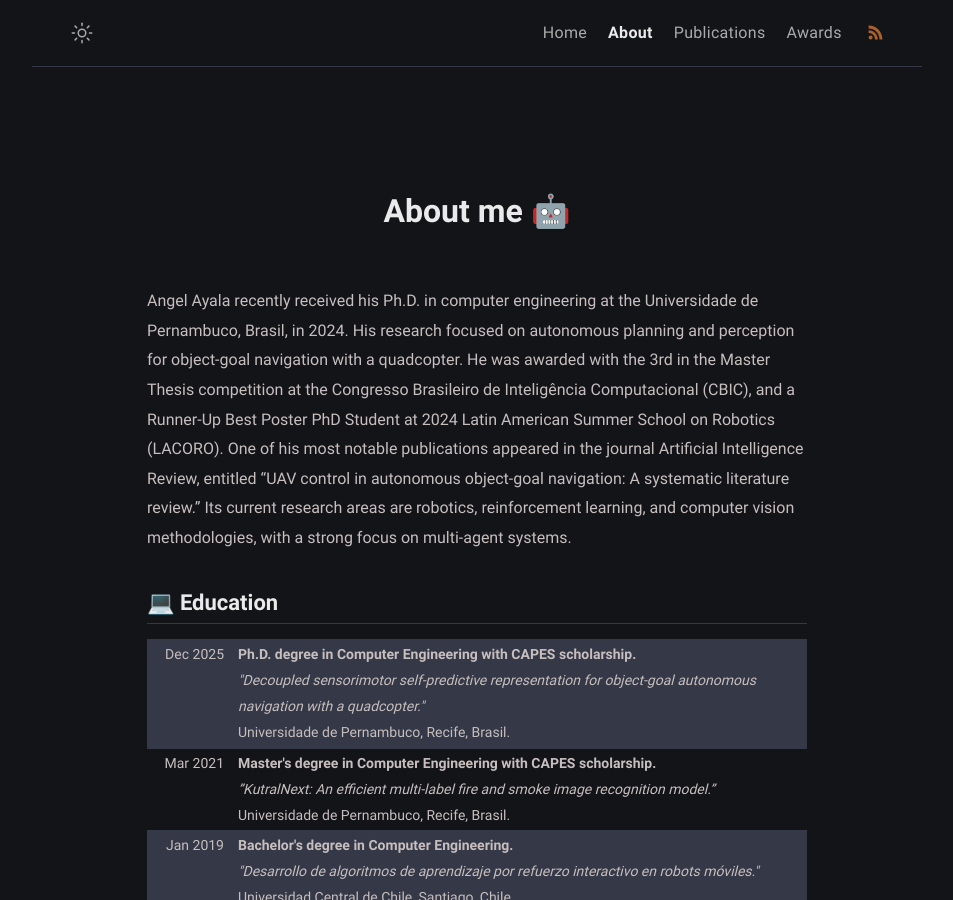
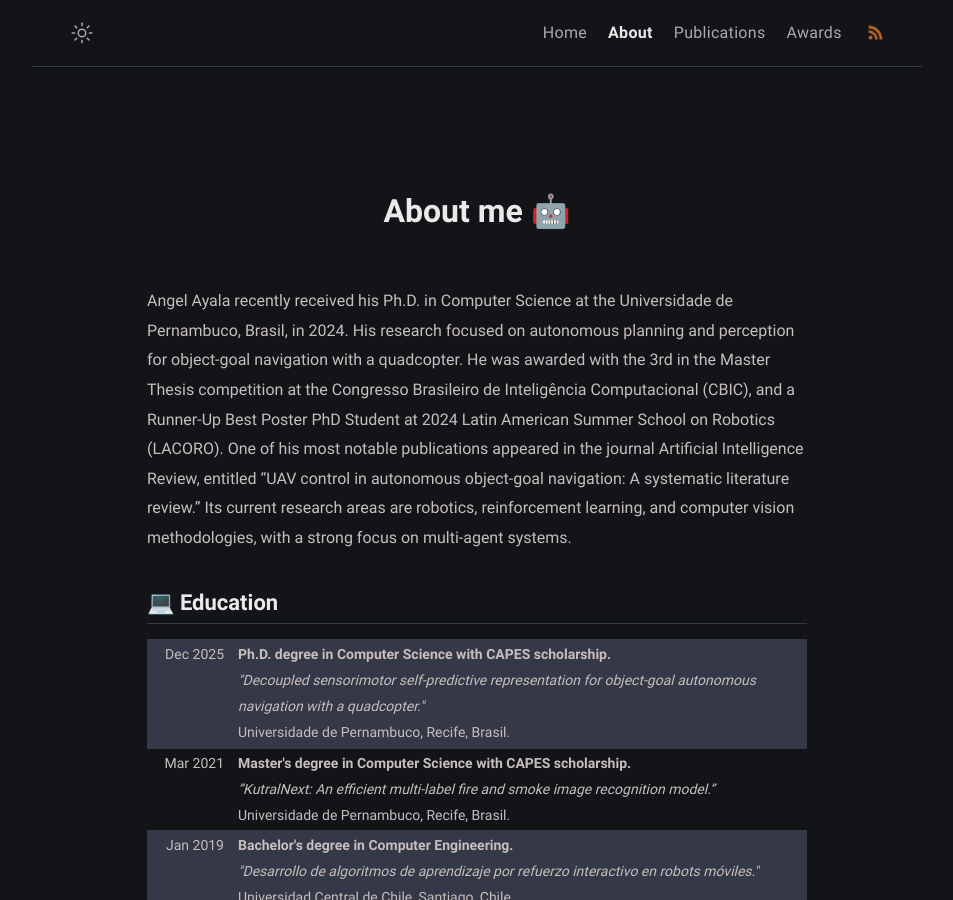
Before and after one commit to angel-ayala/angel-ayala.github.io, a Jekyll site: the page built from about.html, in a window 1280 px wide and 900 px high. Shown: the whole window, without its empty margins (163-1116 px from the left). Built offline with Jekyll 4.4.1, drawn with Linux system fonts in a browser that asks for light colours.

Commit message:
update about

```diff
--- a/_config.yml
+++ b/_config.yml
@@ -1,5 +1,5 @@
 # Site settings
-title: Angel Ayala | PhD candidate # site title
+title: Angel Ayala | PhD in Computer Science # site title
 description: >- # site description
   He is currently pursuing a Ph.D. at the Universidade de Pernambuco, Brazil,
   meet the developed projects at <a href="https://github.com/angel-ayala" target="_blank" rel="noopener">@github</a>.
@@ -13,7 +13,7 @@ mode: dark # default theme "dark" | "light"
 author:
   name: Angel Ayala # author name
   bio: >- # tell to the world
-    👋 I received my Computer Engineering PhD at the Universidade de Pernambuco in Recife, Brazil.
+    👋 I received my Computer Science PhD at the Universidade de Pernambuco in Recife, Brazil.
     Developed studies addressed solving an autonomous object-goal navigation problem with a quadcopter using sample-efficient reinforcement learning algorithms.
     Previous research focused on perception for fire recognition with deep learning and computer vision approaches.
     Current research interest includes robotics, computer vision, and decision-making focused on multi-agent systems.
@@ -23,7 +23,7 @@ author:
   facebook: # facebook username
   email: aaam [at] ecomp.poli.br # email adress
   avatar: /assets/img/perfil_cuadrado.png # change with your own avatar
-  affiliation: PhD. candidate at Universidade de Pernambuco
+  affiliation: PhD. in Computer Science at Universidade de Pernambuco
   affiliation_url: https://w2.solucaoatrio.net.br/somos/upe-ppgec/index.php/pt/
 
 # URL settings
--- a/about.html
+++ b/about.html
@@ -2,12 +2,12 @@
 title: About me 🤖
 permalink: /about/
 layout: page
-excerpt: Hello peeps, I'm a PhD candidate of computer science at the Universidade de Pernambuco in Recife, Brasil.
+excerpt: Hello peeps, I'm a PhD in Computer Science.
 comments: false
 ---
 
 <section class="about-info">
-Angel Ayala recently received his Ph.D. in computer engineering at the Universidade de Pernambuco, Brasil, in 2024.
+Angel Ayala recently received his Ph.D. in Computer Science at the Universidade de Pernambuco, Brasil, in 2024.
 His research focused on autonomous planning and perception for object-goal navigation with a quadcopter.
 He was awarded with the 3rd in the Master Thesis competition at the Congresso Brasileiro de Inteligência Computacional (CBIC), and a Runner-Up Best Poster PhD Student at 2024 Latin American Summer School on Robotics (LACORO).
 One of his most notable publications appeared in the journal Artificial Intelligence Review, entitled “UAV control in autonomous object-goal navigation: A systematic literature review.”
@@ -22,7 +22,7 @@ Its current research areas are robotics, reinforcement learning, and computer vi
         <tr>
           <td class="degree-date">Dec 2025</td>
           <td class="degree-info">
-            <span class="degree-title">Ph.D. degree in Computer Engineering with CAPES scholarship.</span>
+            <span class="degree-title">Ph.D. degree in Computer Science with CAPES scholarship.</span>
             <span class="degree-work">"Decoupled sensorimotor self-predictive representation for object-goal autonomous navigation with a quadcopter."</span>
             <span class="degree-institution">Universidade de Pernambuco, Recife, Brasil.</span>
           </td>
@@ -30,7 +30,7 @@ Its current research areas are robotics, reinforcement learning, and computer vi
         <tr>
           <td class="degree-date">Mar 2021</td>
           <td class="degree-info">
-            <span class="degree-title">Master's degree in Computer Engineering with CAPES scholarship.</span>
+            <span class="degree-title">Master's degree in Computer Science with CAPES scholarship.</span>
             <span class="degree-work">”KutralNext: An efficient multi-label fire and smoke image recognition model.”</span>
             <span class="degree-institution">Universidade de Pernambuco, Recife, Brasil.</span>
           </td>
```
